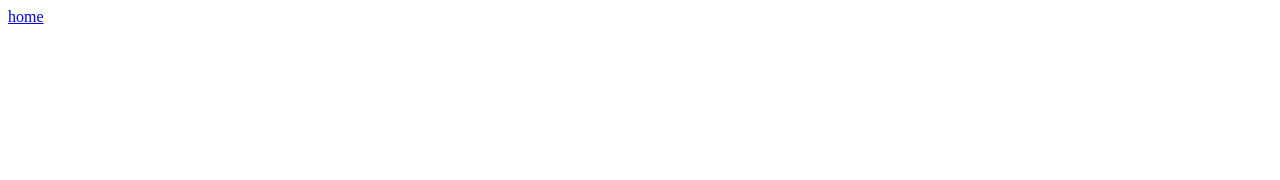
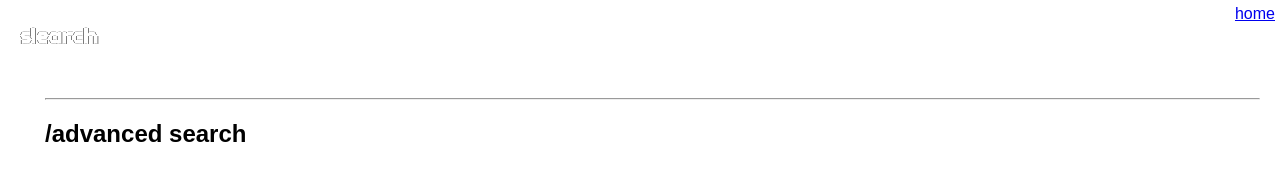
Before and after one commit to kosma-hyzoe/cs50w-search, a plain HTML site: page advanced.html in a window 1280 px wide. Drawn offline with Linux system fonts and the light colour scheme.

Commit message:
tinkering with advanced search header

```diff
--- a/advanced.html
+++ b/advanced.html
@@ -2,8 +2,23 @@
 <title>advanced search | slearch</title>
 <html lang="en">
 <meta charset="utf-8">
+<link rel="stylesheet" href="style.css">
 <meta name="viewport" content="width=device-width, initial-scale=1">
 
 <nav>
     <a href="index.html">home</a>
 </nav>
+
+<header id="advanced-heading">
+    <h1><pre>
+     _                     _
+ ___| | ___  __ _ _ __ ___| |__
+/ __| |/ _ \/ _` | '__/ __| '_ \
+\__ \ |  __/ (_| | | | (__| | | |
+|___/_|\___|\__,_|_|  \___|_| |_|
+    </pre></h1>
+</header>
+<div id="advanced-subheader">
+    <hr>
+    <h2>/advanced search</h2>
+</div>
--- a/style.css
+++ b/style.css
@@ -50,7 +50,11 @@ nav {
 	left: 2px;
 }
 
-#advanced-subheading {}
+#advanced-subheader {
+	margin-top: 50px;
+	margin-left: 25px;
+
+}
 
 .search-buttons {
 	display: flex;
```
